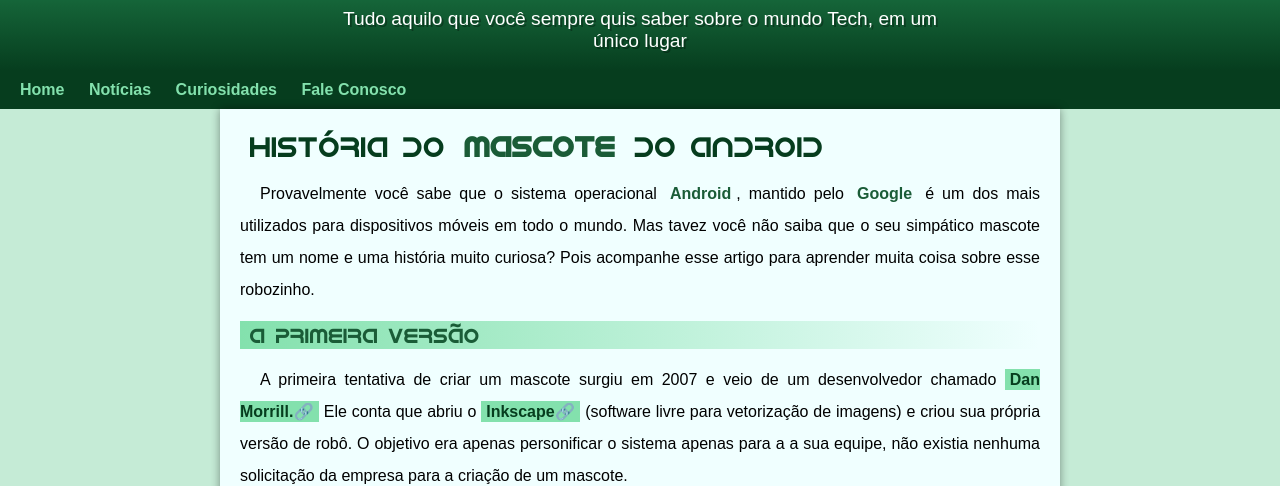
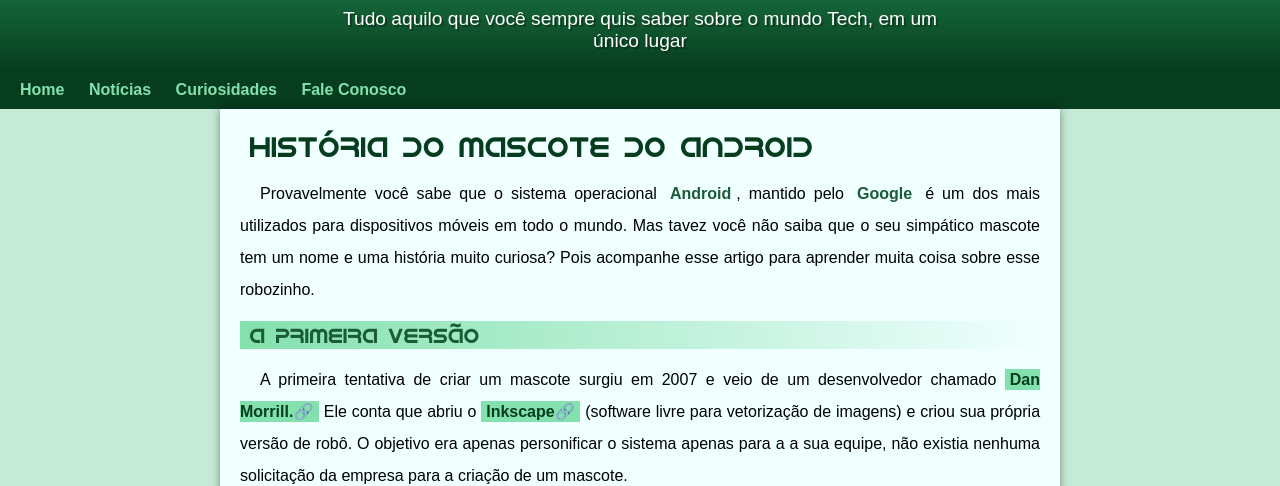
Before and after one commit to MatheusGiove/laboratory, a plain HTML site: page primeiro-projeto/index.html in a window 1280 px wide. Shown: the part 119-605 px from the top of the page. Drawn offline with Linux system fonts and the light colour scheme.

Commit message:
Upadate index.html

```diff
--- a/primeiro-projeto/index.html
+++ b/primeiro-projeto/index.html
@@ -23,7 +23,7 @@
     </nav>
     <main>
         <article>
-            <h1>História do <strong>Mascote</strong> do Android</h1>
+            <h1>História do Mascote do Android</h1>
             <p>Provavelmente você sabe que o sistema operacional <strong>Android</strong>, mantido pelo
                 <strong>Google</strong> é um dos mais utilizados
                 para dispositivos móveis em todo o mundo. Mas tavez você não saiba que o seu simpático mascote tem um
```
